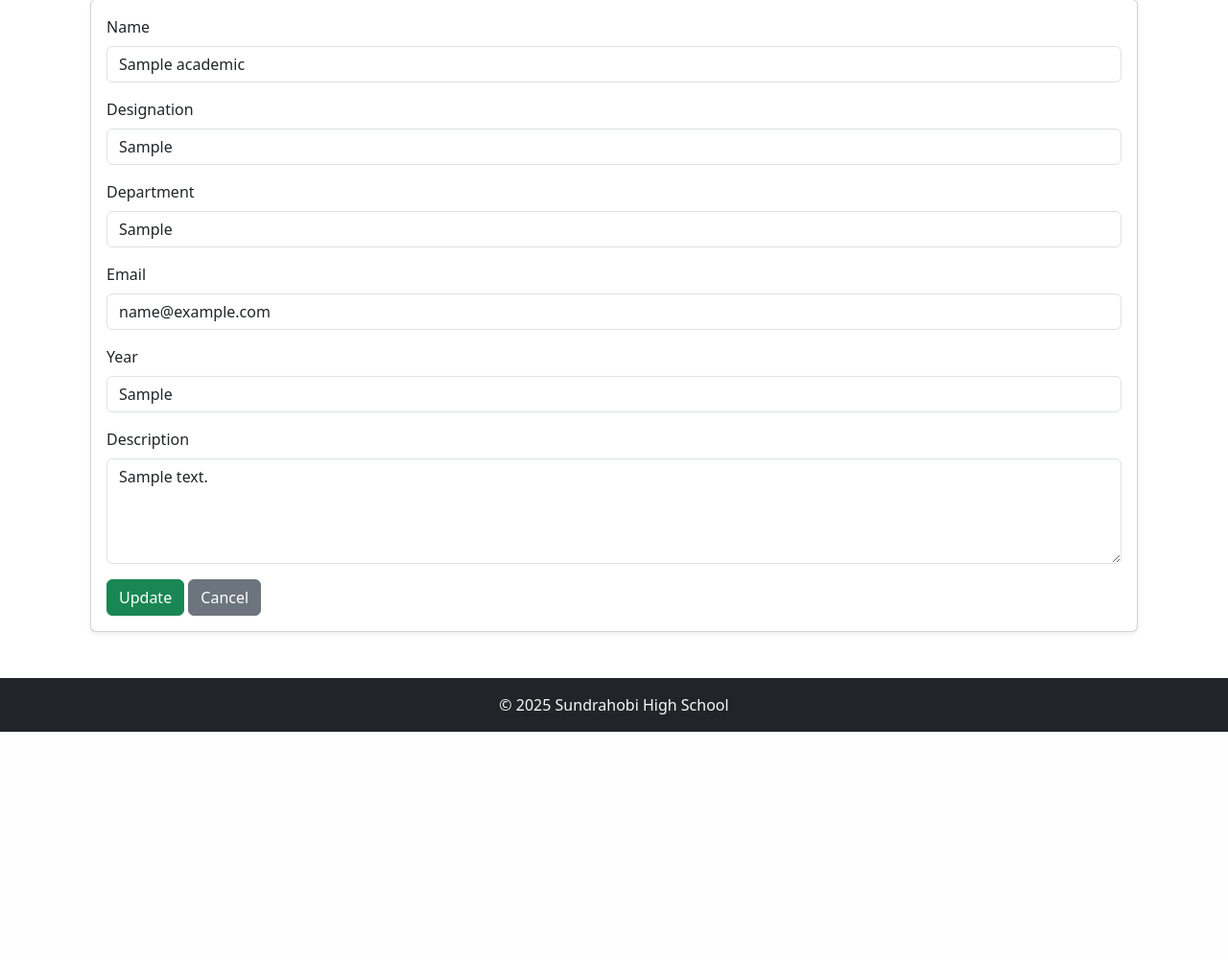
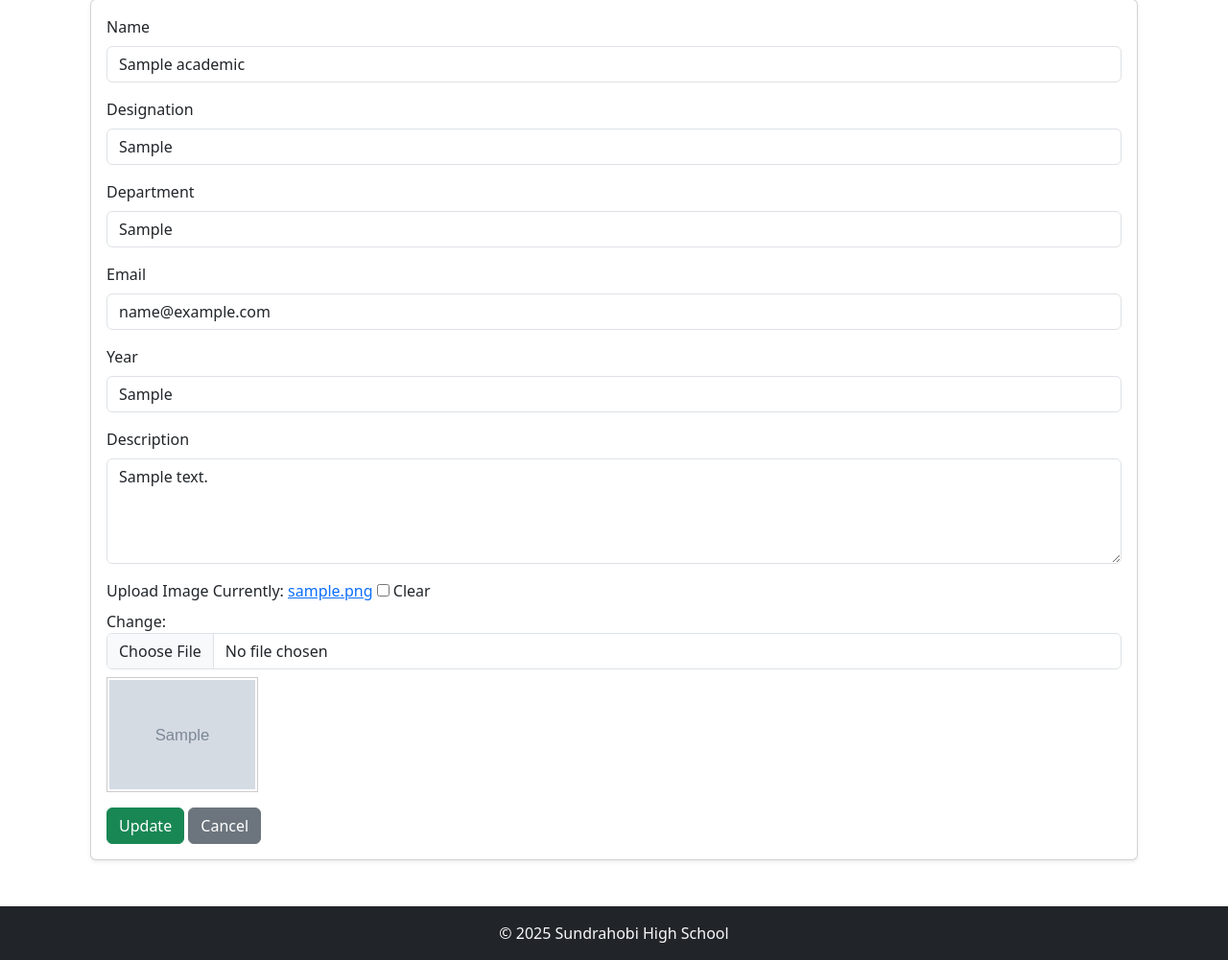
Before and after one commit to nasirulwebdev/madrasha-school, a Django app: page /academic/edit/1/ in a window 1280 px wide. Shown: the part 231-1232 px from the top of the page at 96% size. Before the commit the page ends 994 px from the top, so only its background shows below. Run offline with Django 5.2, Linux system fonts and the light colour scheme; a user stored in the database is signed in; tables that the repository leaves empty hold one stand-in row (values such as "Sample post"); grey boxes marked "Sample" are stand-in pictures.

Commit message:
Fixed template and URLs

```diff
--- a/academic/Templates/academic/faculty/edit.html
+++ b/academic/Templates/academic/faculty/edit.html
@@ -57,6 +57,21 @@
                         <div class="text-danger">{{ form.description.errors }}</div>
                     {% endif %}
                 </div>
+                <!-- Image Upload & Preview -->
+                <div class="mb-3">
+                    <label for="id_image" class="form-label">Upload Image</label>
+                    {{ form.image }}
+                    {% if form.image.errors %}
+                        <div class="text-danger">{{ form.image.errors }}</div>
+                    {% endif %}
+
+                    {% if form.instance.image %}
+                        <div class="mt-2">
+                            <img src="{{ form.instance.image.url }}" alt="Current Image"
+                                 style="height:120px; object-fit:cover; border:1px solid #ccc; padding:2px;">
+                        </div>
+                    {% endif %}
+                </div>
 
                 <button type="submit" class="btn btn-success">Update</button>
                 <a href="{% url 'academic:academic_faculty' %}" class="btn btn-secondary">Cancel</a>
--- a/academic/forms.py
+++ b/academic/forms.py
@@ -1,6 +1,7 @@
 # academic/forms.py
 from django import forms
 from .models import Academic
+from django.core.exceptions import ValidationError
 
 class AcademicForm(forms.ModelForm):
     class Meta:
@@ -16,6 +17,7 @@ class AcademicForm(forms.ModelForm):
                 'class': 'form-control',
                 'rows': 4
             }),
+            'image': forms.ClearableFileInput(attrs={'class': 'form-control'}),  # ✅ add this
         }
 
 
@@ -24,3 +26,13 @@ class AcademicForm(forms.ModelForm):
         if not email.endswith('@school.edu'):
             raise forms.ValidationError("Email must be from the domain '@school.edu'")
         return email
+
+     # ✅ Image validation
+    def clean_image(self):
+        image = self.cleaned_data.get('image')
+        if image:
+            valid_extensions = ['jpg', 'jpeg', 'png']
+            ext = image.name.split('.')[-1].lower()
+            if ext not in valid_extensions:
+                raise ValidationError('Only .jpg, .jpeg, .png files are allowed.')
+        return image
--- a/academic/models.py
+++ b/academic/models.py
@@ -7,6 +7,6 @@ class Academic(models.Model):
     email = models.EmailField(unique=True)
     year = models.CharField(max_length=20, blank=True, null=True)
     description = models.TextField(blank=True, null=True)
-
+    image = models.ImageField(upload_to='academic/', blank=True, null=True)  # ✅ এখানে
     def __str__(self):
         return self.name
```
Also changed, not shown: academic/Templates/academic/admin/list.html (+41 -8 lines), academic/Templates/academic/faculty/add.html (+20 -1 lines), academic/Templates/academic/faculty/list.html (+45 -8 lines), academic/migrations/0002_academic_image.py (added).
